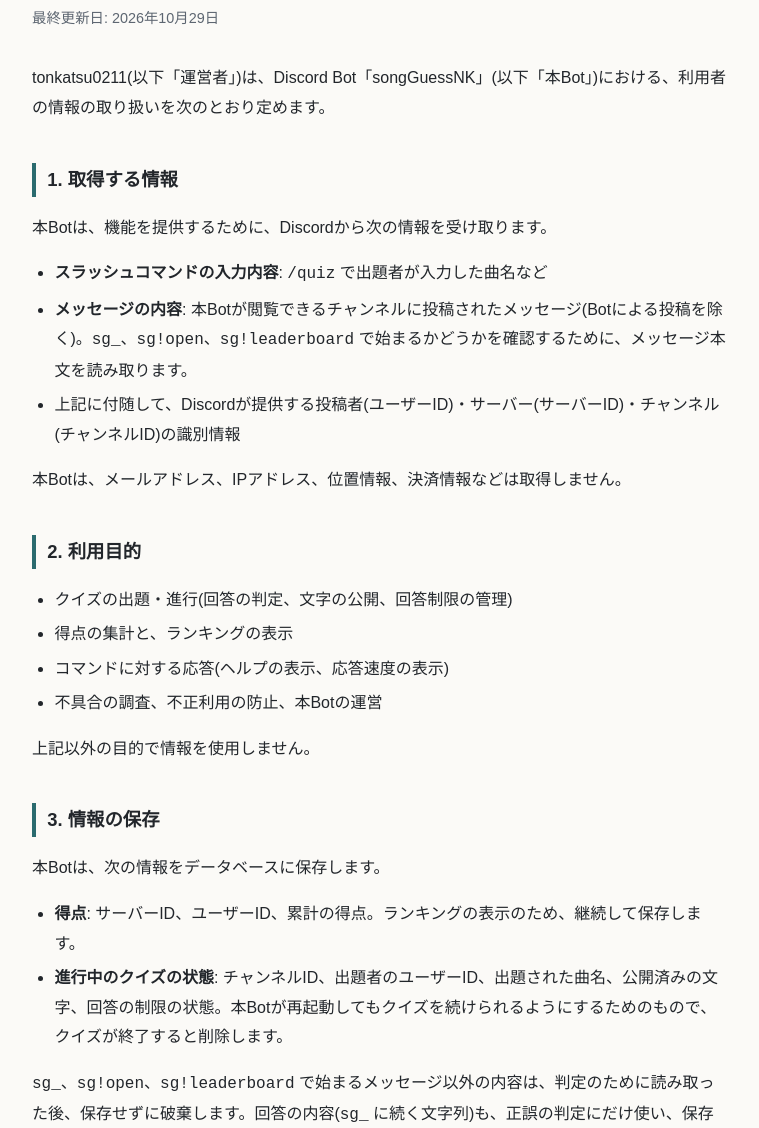
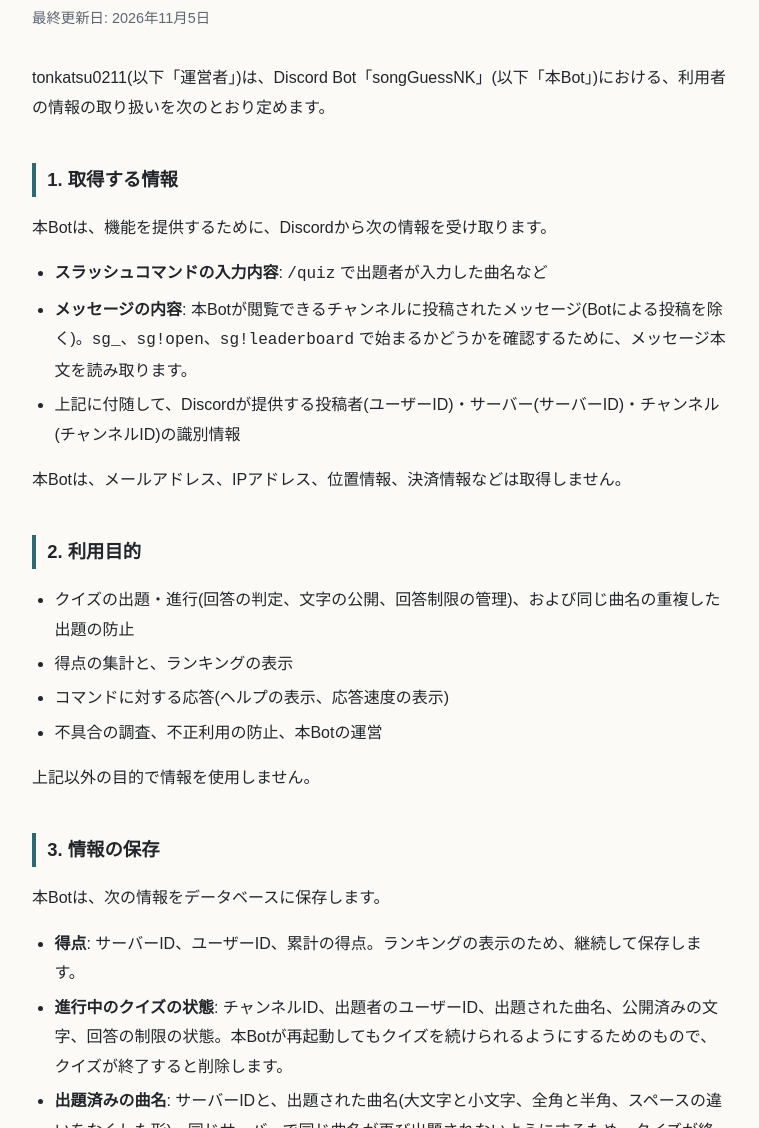
Before and after one commit to tonkatsu0211/pigeonBot, a website: page docs/songGuessNK/privacy.html in a window 1280 px wide. Shown: the part 172-1300 px from the top of the page, without its empty margins (260-1019 px from the left). Drawn offline with Linux system fonts and the light colour scheme.

Commit message:
Update privacy.html

```diff
--- a/docs/songGuessNK/privacy.html
+++ b/docs/songGuessNK/privacy.html
@@ -16,7 +16,7 @@
 </style></head><body><main>
 <nav><a href="../index.html">Bot一覧</a><a href="index.html">songGuessNK</a><a href="terms.html">利用規約</a><a href="privacy.html" aria-current="page">プライバシーポリシー</a></nav>
 <h1>プライバシーポリシー</h1>
-<p class="meta">最終更新日: 2026年10月29日</p>
+<p class="meta">最終更新日: 2026年11月5日</p>
 <p>tonkatsu0211(以下「運営者」)は、Discord Bot「songGuessNK」(以下「本Bot」)における、利用者の情報の取り扱いを次のとおり定めます。</p>
 
 <h2>1. 取得する情報</h2>
@@ -30,7 +30,7 @@
 
 <h2>2. 利用目的</h2>
 <ul>
-<li>クイズの出題・進行(回答の判定、文字の公開、回答制限の管理)</li>
+<li>クイズの出題・進行(回答の判定、文字の公開、回答制限の管理)、および同じ曲名の重複した出題の防止</li>
 <li>得点の集計と、ランキングの表示</li>
 <li>コマンドに対する応答(ヘルプの表示、応答速度の表示)</li>
 <li>不具合の調査、不正利用の防止、本Botの運営</li>
@@ -42,6 +42,7 @@
 <ul>
 <li><strong>得点</strong>: サーバーID、ユーザーID、累計の得点。ランキングの表示のため、継続して保存します。</li>
 <li><strong>進行中のクイズの状態</strong>: チャンネルID、出題者のユーザーID、出題された曲名、公開済みの文字、回答の制限の状態。本Botが再起動してもクイズを続けられるようにするためのもので、クイズが終了すると削除します。</li>
+<li><strong>出題済みの曲名</strong>: サーバーIDと、出題された曲名(大文字と小文字、全角と半角、スペースの違いをなくした形)。同じサーバーで同じ曲名が再び出題されないようにするため、クイズが終了した後も保存します。出題者がクイズを強制終了した場合は、その曲名の記録を削除します。出題者のユーザーIDとは、結びつけて保存しません。</li>
 </ul>
 <p><code>sg_</code>、<code>sg!open</code>、<code>sg!leaderboard</code> で始まるメッセージ以外の内容は、判定のために読み取った後、保存せずに破棄します。回答の内容(<code>sg_</code> に続く文字列)も、正誤の判定にだけ使い、保存しません。</p>
 <p>運営者の管理するサーバーの実行ログには、動作確認や不具合調査のため、コマンドの実行やエラーなどが記録されることがあります。メッセージの本文や投稿者の情報を意図して記録することはありません。</p>
```
